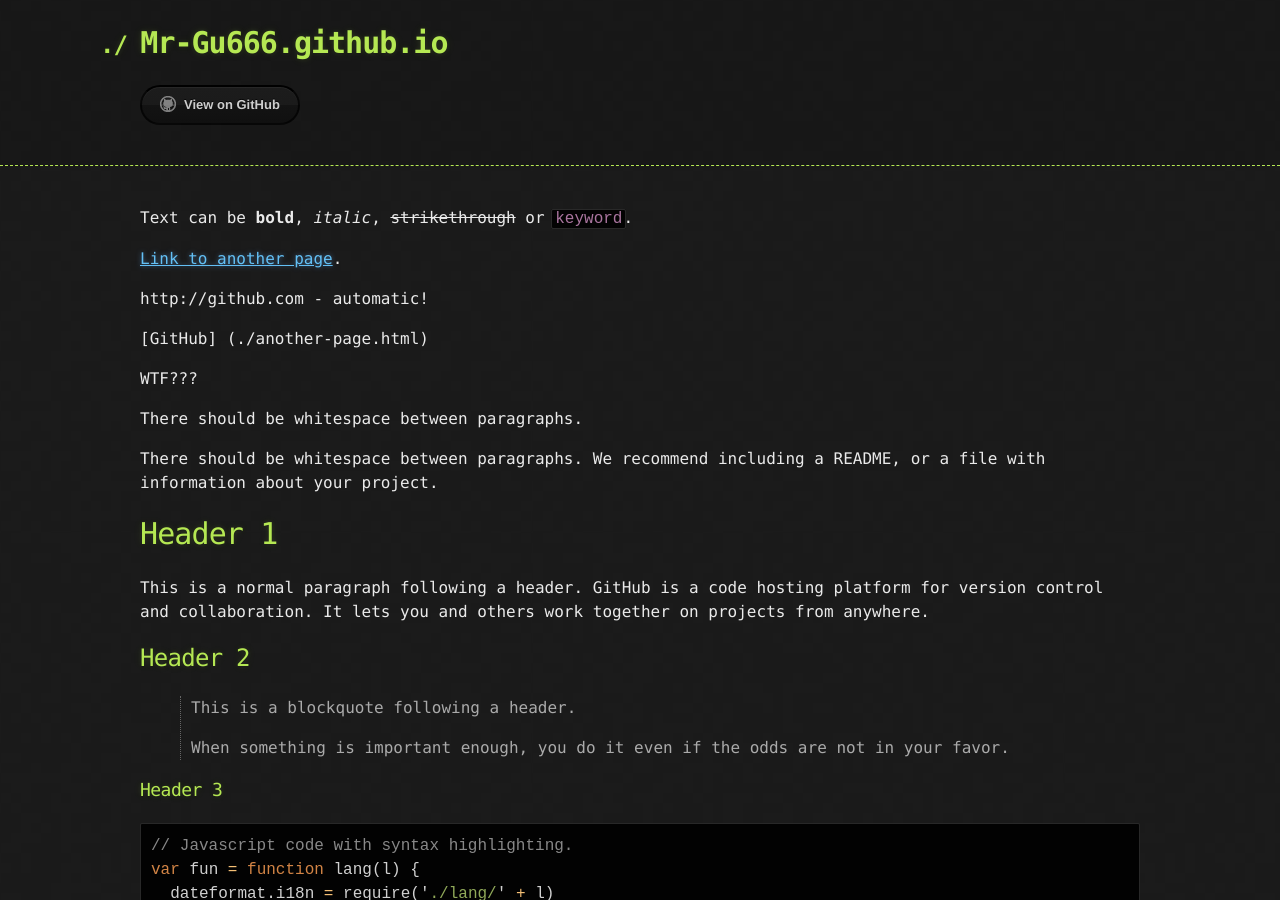
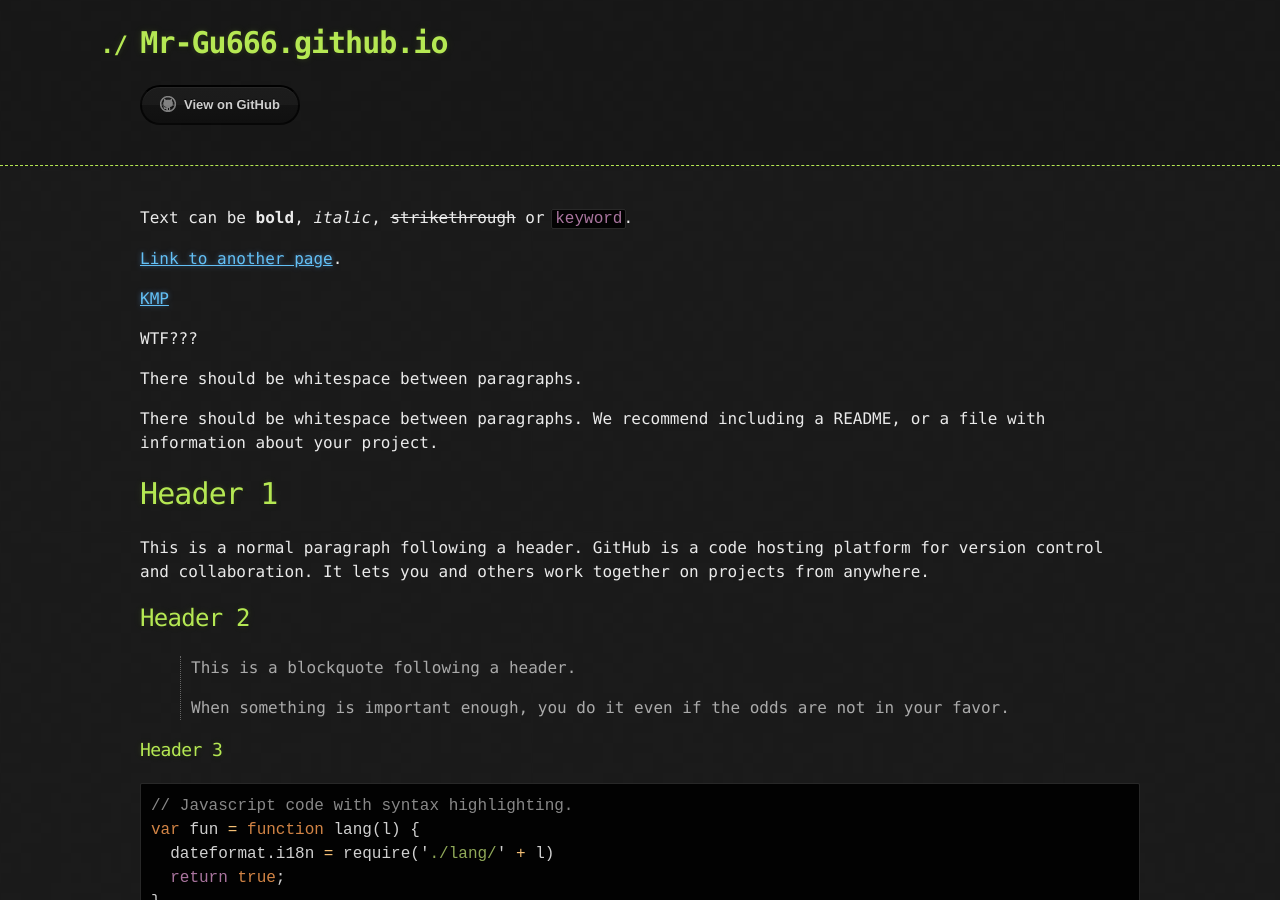
Before and after one commit to Mr-Gu666/Mr-Gu666.github.io, a Jekyll site: the page built from index.md, in a window 1280 px wide and 900 px high. Built offline with Jekyll 4.4.1, drawn with Linux system fonts in a browser that asks for light colours; the repository's description, which GitHub fills in, is left out.

Commit message:
Update index.md

```diff
--- a/index.md
+++ b/index.md
@@ -6,9 +6,7 @@ Text can be **bold**, _italic_, ~~strikethrough~~ or `keyword`.
 
 [Link to another page](./another-page.html).
 
-http://github.com - automatic!
-
-[GitHub] (./another-page.html)
+[KMP](./_post/KMP.html)
 
 WTF???
 
```
